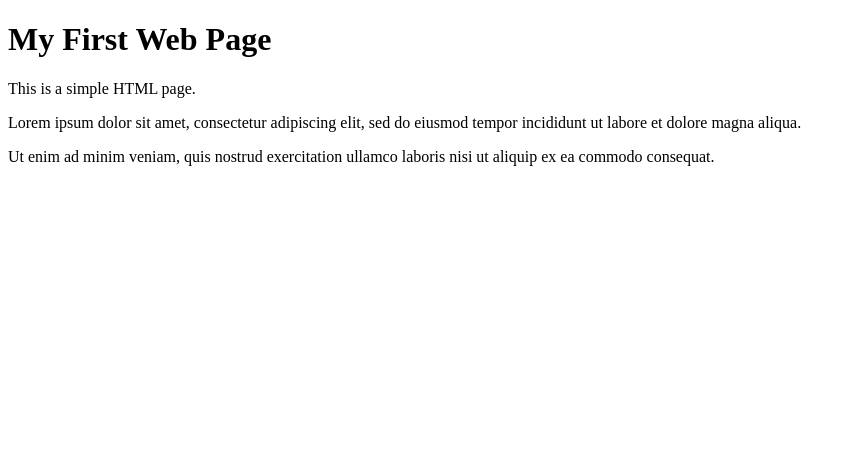
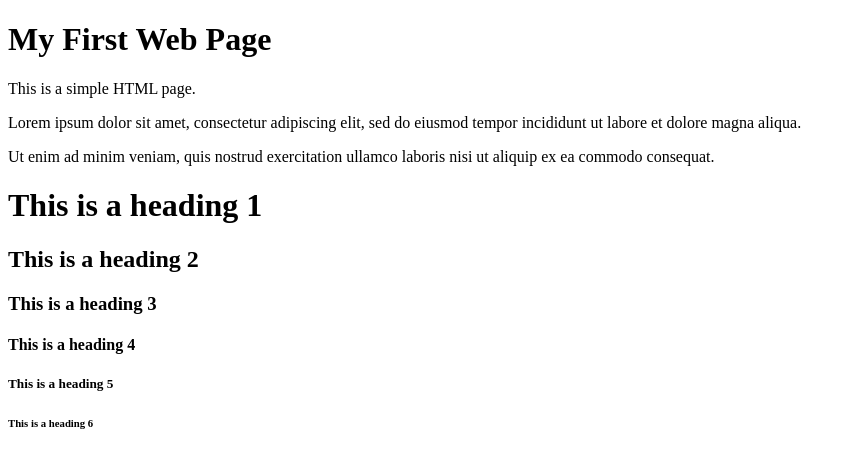
Before and after one commit to almaalt/git_test, a plain HTML site: page html-boilerplate/index.html in a window 1280 px wide. Shown: the whole page, without its empty margins (0-856 px from the left). Drawn offline with Linux system fonts and the light colour scheme.

Commit message:
html headings elements

```diff
--- a/html-boilerplate/index.html
+++ b/html-boilerplate/index.html
@@ -8,10 +8,19 @@
     <body>
         <h1>My First Web Page</h1>
         <p>This is a simple HTML page.</p>
+        <!-- Element Paragraph -->
         <p>Lorem ipsum dolor sit amet, consectetur adipiscing elit, sed do eiusmod tempor
             incididunt ut labore et dolore magna aliqua.</p>
 
         <p>Ut enim ad minim veniam, quis nostrud exercitation ullamco laboris
             nisi ut aliquip ex ea commodo consequat.</p>
+
+        <!-- Element Headings -->
+        <h1>This is a heading 1</h1>
+        <h2>This is a heading 2</h2>
+        <h3>This is a heading 3</h3>
+        <h4>This is a heading 4</h4>
+        <h5>This is a heading 5</h5>
+        <h6>This is a heading 6</h6>
     </body>
 </html>
```
